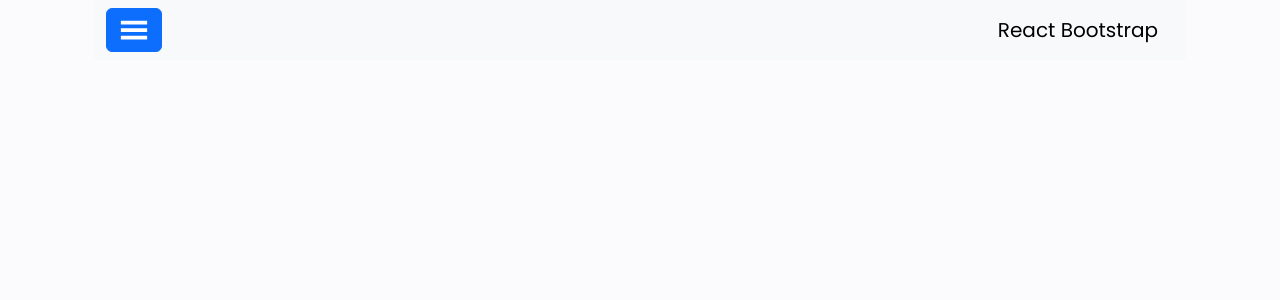
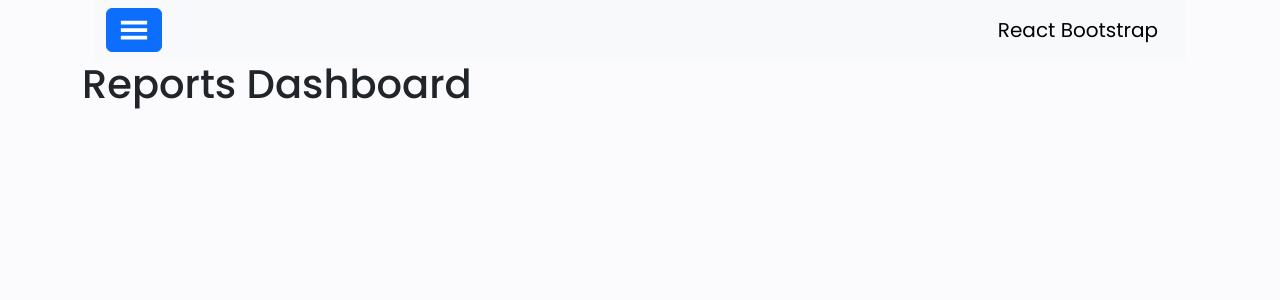
Before and after one commit to MarkRyuo/SalesInventoryManagementSystem_SIMS, a React (Vite) app in the folder client/: page /Dashboard/Reports in a window 1280 px wide. Shown: the top 300 px of the page. Built offline with nearby package versions, Linux system fonts and the light colour scheme.

Commit message:
Subject : Body

```diff
--- a/client/src/pages/Reports.jsx
+++ b/client/src/pages/Reports.jsx
@@ -6,7 +6,7 @@ export const Reports = () => {
 
     return (
         <>
-
+            <h1>Reports Dashboard</h1>
         </>
     )
 }
```
